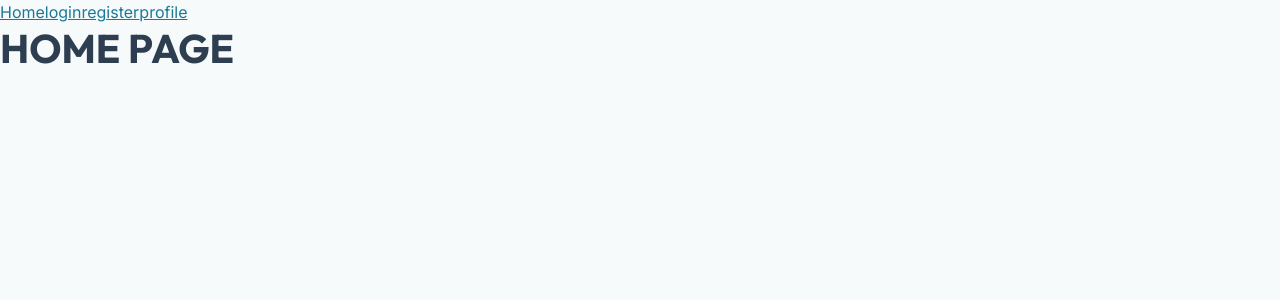
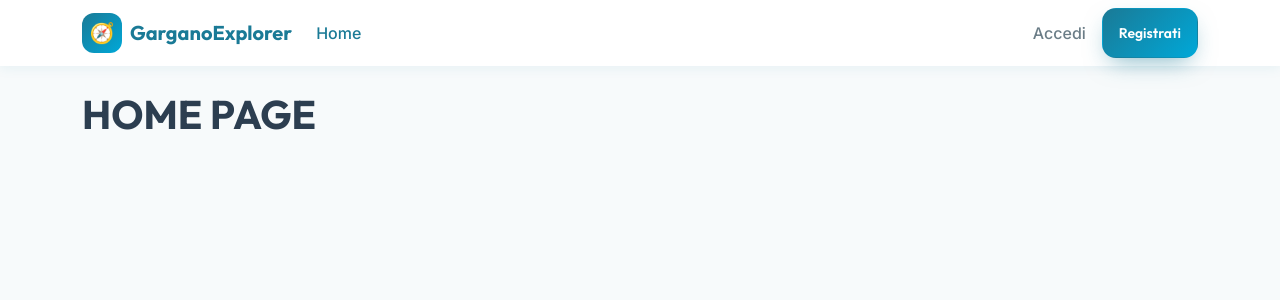
Before and after one commit to biagiocota24/garganoExplorer, a React (Vite) app in the folder frontend/: page / in a window 1280 px wide. Shown: the top 300 px of the page. Built offline with nearby package versions, Linux system fonts and the light colour scheme; no server answers.

Commit message:
feat(frontend): add navbar and app layout

```diff
--- a/frontend/src/App.tsx
+++ b/frontend/src/App.tsx
@@ -6,6 +6,7 @@ import LoginPage from "./pages/LoginPage";
 import RegisterPage from "./pages/RegisterPage";
 import RequireAuth from "./components/RequireAuth";
 import ProfilePage from "./pages/ProfilePage";
+import AppLayout from "./components/AppLayout";
 
 function App() {
   const loadCurrentUser = useAuthStore((state) => state.loadCurrentUser);
@@ -15,16 +16,18 @@ function App() {
   }, [loadCurrentUser]);
   return (
     <>
-      <Link to={"/"}>Home</Link>
+      {/* <Link to={"/"}>Home</Link>
       <Link to={"/login"}>login</Link>
       <Link to={"/register"}>register</Link>
-      <Link to={"/profile"}>profile</Link>
+      <Link to={"/profile"}>profile</Link> */}
       <Routes>
-        <Route path="/" element={<HomePage />} />
         <Route path="/login" element={<LoginPage />} />
         <Route path="/register" element={<RegisterPage />} />
-        <Route element={<RequireAuth />}>
-          <Route path="/profile" element={<ProfilePage />} />
+        <Route element={<AppLayout />}>
+          <Route path="/" element={<HomePage />} />
+          <Route element={<RequireAuth />}>
+            <Route path="/profile" element={<ProfilePage />} />
+          </Route>
         </Route>
       </Routes>
     </>
--- /dev/null
+++ b/frontend/src/components/AppLayout.tsx
@@ -0,0 +1,77 @@
+import { Button, Container, Nav, Navbar } from "react-bootstrap";
+import { Link, NavLink, Outlet, useNavigate } from "react-router";
+import { useAuthStore } from "../stores/authStore";
+
+const AppLayout = () => {
+  const navigate = useNavigate();
+  const user = useAuthStore((state) => state.user);
+  const status = useAuthStore((state) => state.status);
+  const logout = useAuthStore((state) => state.logout);
+
+  const handleLogout = async () => {
+    await logout();
+    navigate("/login");
+  };
+
+  return (
+    <>
+      <Navbar expand="lg" sticky="top" className="app-navbar">
+        <Container>
+          <Navbar.Brand
+            as={Link}
+            to="/"
+            className="d-flex align-items-center gap-2"
+          >
+            <span className="auth-logo">🧭</span>
+            <span className="brand-text">GarganoExplorer</span>
+          </Navbar.Brand>
+
+          <Navbar.Toggle aria-controls="main-navbar" />
+
+          <Navbar.Collapse id="main-navbar">
+            <Nav className="me-auto">
+              <Nav.Link as={NavLink} to="/" end>
+                Home
+              </Nav.Link>
+            </Nav>
+
+            {/* Parte destra: dipende da chi è loggato */}
+            {status === "authenticated" && user && (
+              <Nav className="align-items-lg-center gap-2">
+                <Nav.Link as={NavLink} to="/profile">
+                  {user.firstName}
+                </Nav.Link>
+                <Button
+                  variant="outline-secondary"
+                  size="sm"
+                  onClick={handleLogout}
+                >
+                  Esci
+                </Button>
+              </Nav>
+            )}
+
+            {status === "anonymous" && (
+              <Nav className="align-items-lg-center gap-2">
+                <Nav.Link as={NavLink} to="/login">
+                  Accedi
+                </Nav.Link>
+                <Button as={Link} to="/register" size="sm">
+                  Registrati
+                </Button>
+              </Nav>
+            )}
+          </Navbar.Collapse>
+        </Container>
+      </Navbar>
+
+      <main className="py-4">
+        <Container className="animate-in">
+          <Outlet />
+        </Container>
+      </main>
+    </>
+  );
+};
+
+export default AppLayout;
--- a/frontend/src/components/AuthLayout.tsx
+++ b/frontend/src/components/AuthLayout.tsx
@@ -7,7 +7,7 @@ type AuthLayoutProps = {
 
 function AuthLayout({ children }: AuthLayoutProps) {
   return (
-    <div className="d-flex min-vh-100">
+    <div className="d-flex min-vh-100 animate-in">
       {/* Pannello sinistro: solo su schermi grandi */}
       <div className="auth-hero d-none d-lg-flex flex-column justify-content-between">
         <div className="d-flex align-items-center gap-2">
--- a/frontend/src/index.css
+++ b/frontend/src/index.css
@@ -116,3 +116,47 @@ h1, h2, h3, h4, h5, h6 {
     0 20px 50px -20px rgba(26, 122, 150, 0.22),
     0 2px 8px rgba(26, 122, 150, 0.06);
 }
+
+@keyframes fadeUp {
+  from {
+    opacity: 0;
+    transform: translateY(14px);
+  }
+  to {
+    opacity: 1;
+    transform: translateY(0);
+  }
+}
+
+.animate-in {
+  animation: fadeUp 0.8s ease both;
+}
+
+/* Chi ha attivato "riduci movimento" nel sistema operativo non vede l'animazione */
+@media (prefers-reduced-motion: reduce) {
+  .animate-in {
+    animation: none;
+  }
+}
+
+/* Navbar */
+.app-navbar {
+  background: #fff;
+  box-shadow: 0 2px 12px rgba(26, 122, 150, 0.08);
+}
+
+.brand-text {
+  font-family: "Outfit", sans-serif;
+  font-weight: 700;
+  color: var(--ge-primary);
+}
+
+.app-navbar .nav-link {
+  font-weight: 500;
+  color: var(--ge-text-muted);
+}
+
+.app-navbar .nav-link.active,
+.app-navbar .nav-link:hover {
+  color: var(--ge-primary);
+}
```
